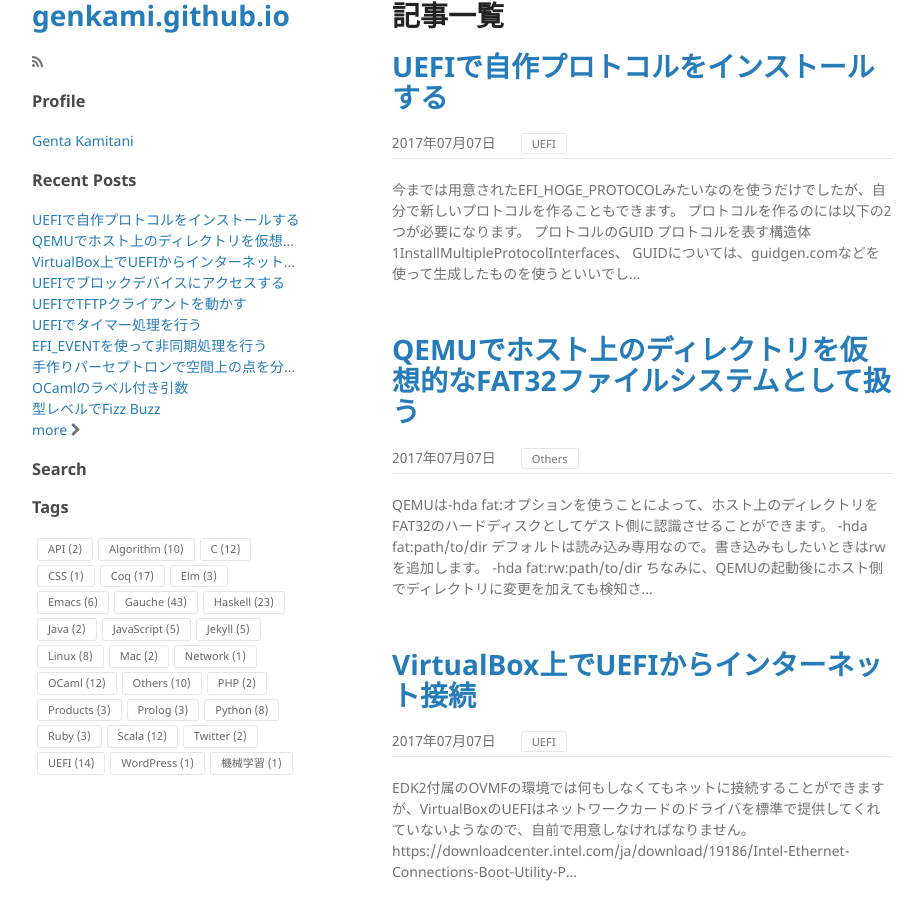
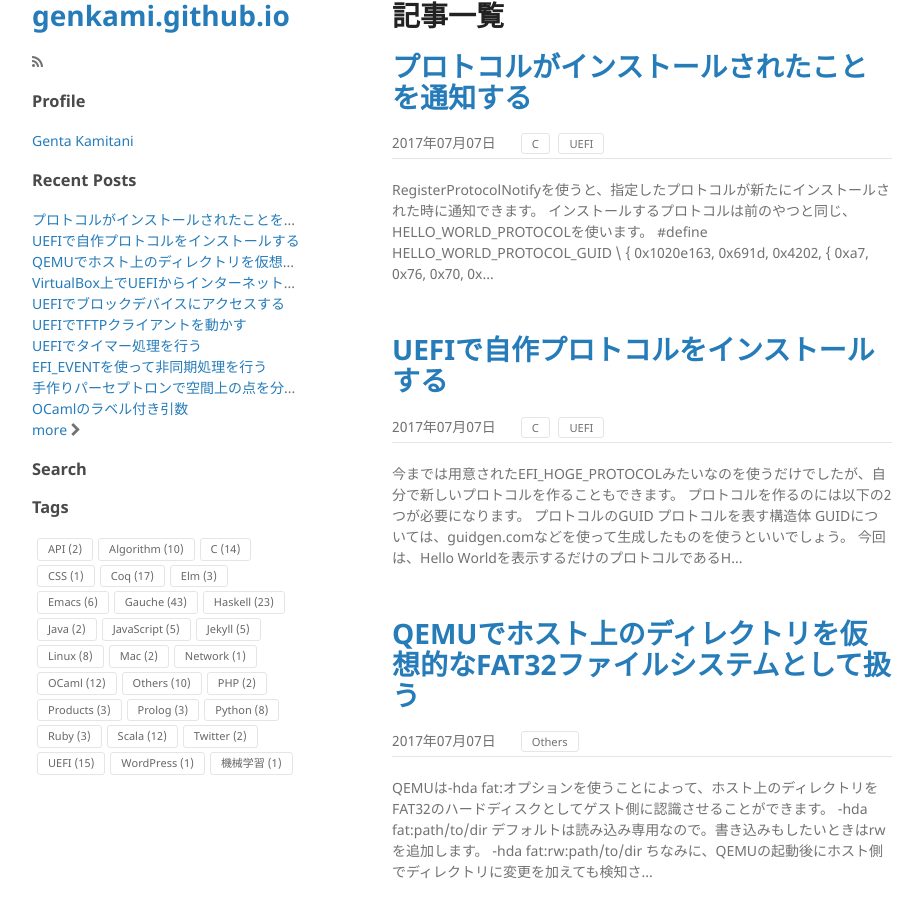
Before and after one commit to genkami/genkami.github.io, a Jekyll site: the page built from articles.html, in a window 1280 px wide and 900 px high. Shown: the whole window, without its empty margins (178-1101 px from the left). Built offline with Jekyll 4.4.1, drawn with Linux system fonts in a browser that asks for light colours; emoji names are drawn with the system emoji font; comment, search, counter and statistics services are not loaded; some of the changed text lies outside the part shown.

Commit message:
add post

````diff
--- a/_posts/2017-07-07-03-uefi-create-protocol.md
+++ b/_posts/2017-07-07-03-uefi-create-protocol.md
@@ -3,6 +3,7 @@ layout: post
 title: UEFIで自作プロトコルをインストールする
 tags:
 - UEFI
+- C
 ---
 
 今までは用意された`EFI_HOGE_PROTOCOL`みたいなのを使うだけでしたが、自分で新しいプロトコルを作ることもできます。
@@ -11,9 +12,6 @@ tags:
 
 1. プロトコルのGUID
 2. プロトコルを表す構造体
-
-1InstallMultipleProtocolInterfaces、
-
 
 GUIDについては、[guidgen.com](http://guidgen.com/)などを使って生成したものを使うといいでしょう。
 
--- a/_draft/uefi-notify-protocol-install.md
+++ b/_posts/2017-07-07-04-uefi-notify-protocol.md
@@ -1,14 +1,16 @@
-RegisterProtocolNotifyを使うと、指定したプロトコルが新たにインストールされた時に通知できる
+---
+layout: post
+title: プロトコルがインストールされたことを通知する
+tags:
+- UEFI
+- C
+---
+
+`RegisterProtocolNotify`を使うと、指定したプロトコルが新たにインストールされた時に通知できます。
+
+インストールするプロトコルは[前のやつ](/2017/07/07/03-uefi-create-protocol.html)と同じ、`HELLO_WORLD_PROTOCOL`を使います。
 
 ``` c
-#include <Uefi.h>
-#include <Library/UefiApplicationEntryPoint.h>
-#include <Library/UefiLib.h>
-
-EFI_HANDLE gIH;
-EFI_SYSTEM_TABLE *gST;
-EFI_BOOT_SERVICES *gBS;
-
 #define HELLO_WORLD_PROTOCOL_GUID \
   { 0x1020e163, 0x691d, 0x4202, { 0xa7, 0x76, 0x70, 0x73, 0x64, 0x36, 0x23, 0xbd } }
 
@@ -29,6 +31,20 @@ MyHelloWorld (
 {
   return gST->ConOut->OutputString(gST->ConOut, L"Hello, world!\r\n");
 }
+```
+
+プロトコルのインストールの通知には、[例によって`Event`を使います。](/2017/07/03/01-uefi-event.html)
+
+`CreateEvent()`で作った`Event`を`RegisterProtocolNotify()`に渡すことによって、指定されたGUIDのプロトコルがインストールされた時にイベントを発火させるようにすることができます。
+
+``` c
+#include <Uefi.h>
+#include <Library/UefiApplicationEntryPoint.h>
+#include <Library/UefiLib.h>
+
+EFI_HANDLE gIH;
+EFI_SYSTEM_TABLE *gST;
+EFI_BOOT_SERVICES *gBS;
 
 void
 EFIAPI
@@ -75,3 +91,7 @@ UefiMain (
   return EFI_SUCCESS;
 }
 ```
+
+実行結果:
+
+![/img/post/2017-07-07-register-protocol-notify.png](/img/post/2017-07-07-register-protocol-notify.png)
````
Also changed, not shown: img/post/2017-07-07-register-protocol-notify.png (renamed from _draft/register-protocol-notiry.png).
